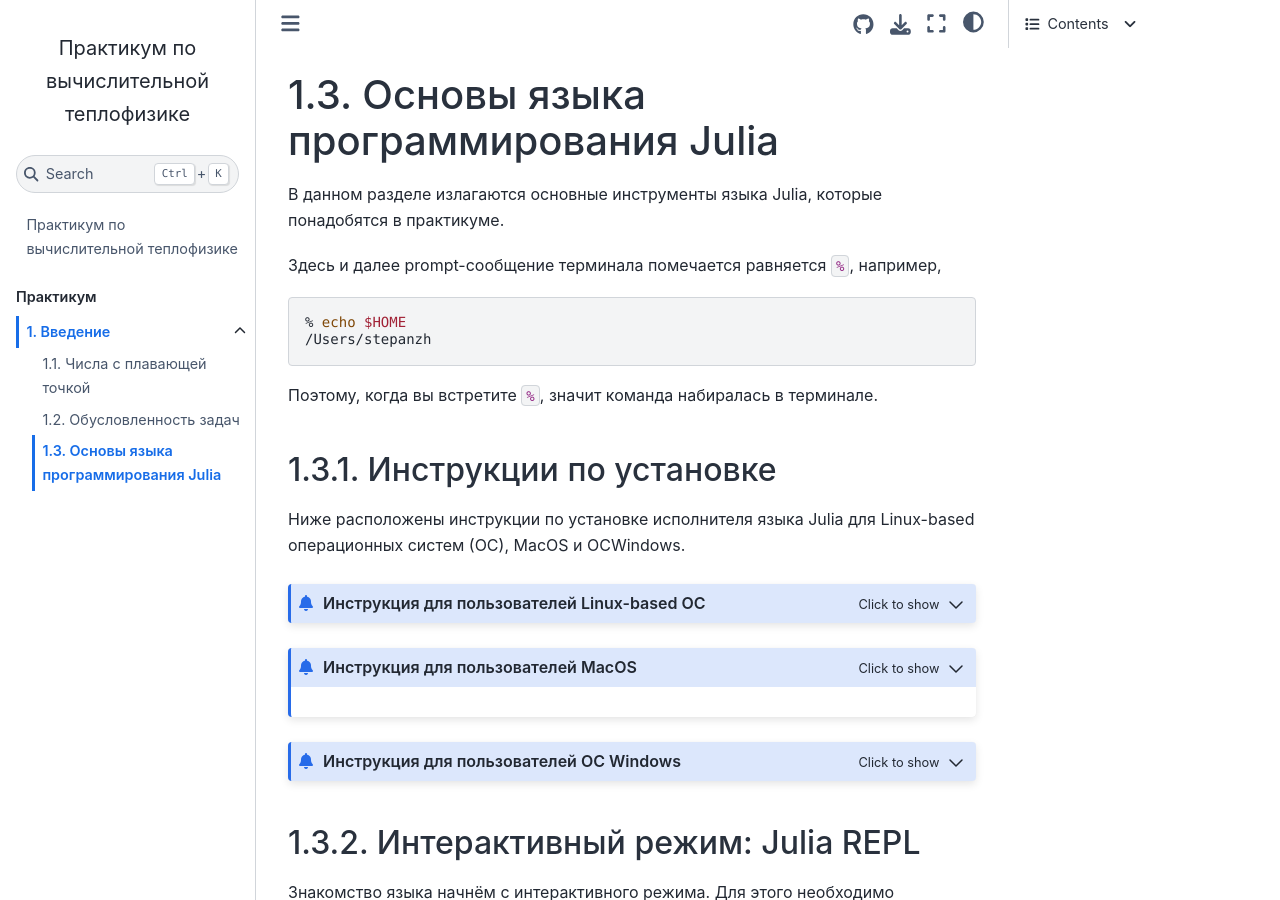
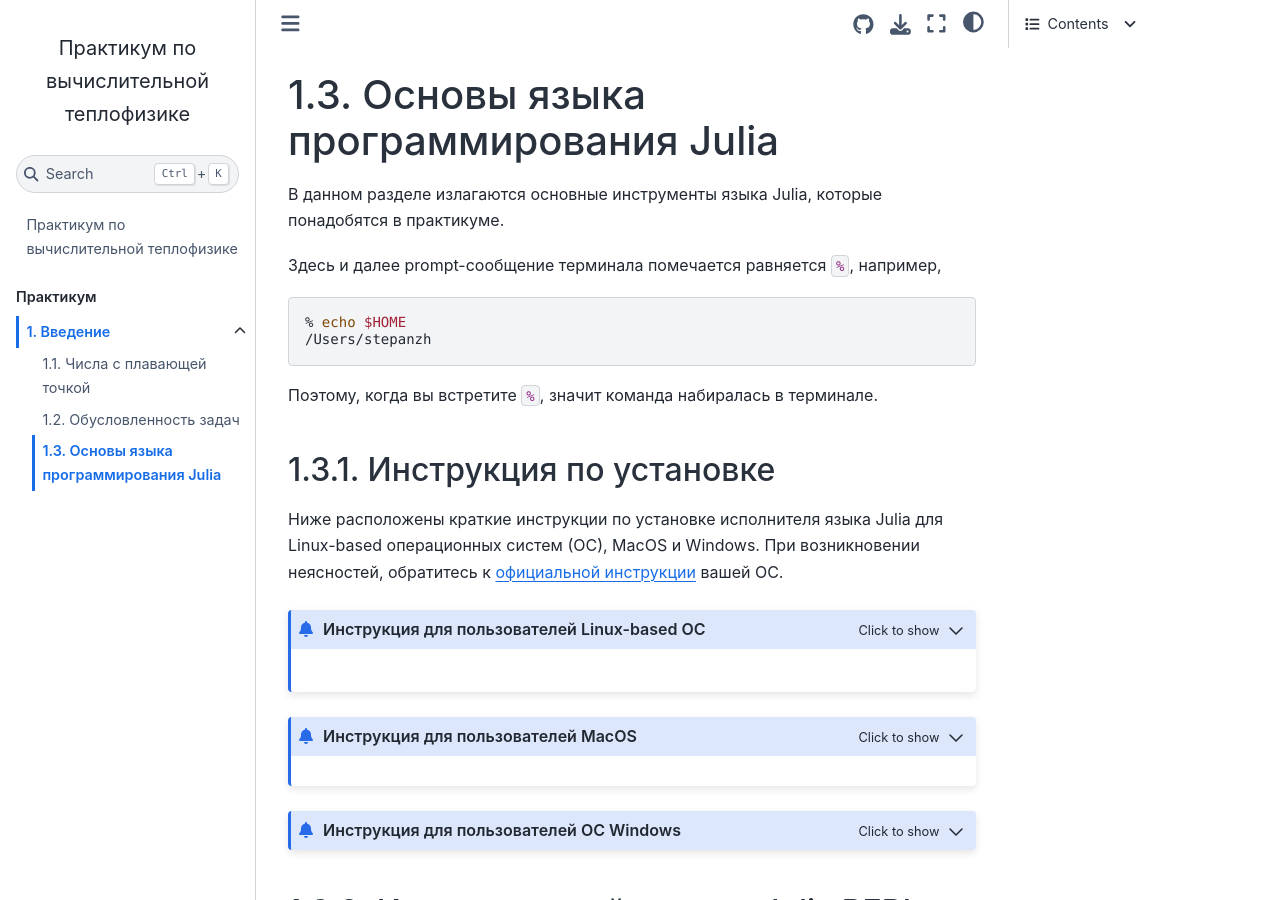
Before and after one commit to stepanzh/computational_thermodynamics, a Jupyter Book: the page built from book/intro/julia.md, in a window 1280 px wide and 900 px high. Built offline with Jupyter Book 1.0.4 settings and Sphinx 7.4.7 and the Sphinx Book theme 1.1.4, drawn with Linux system fonts in a browser that asks for light colours; some of the changed lines change nothing that is shown.

Commit message:
Инструкция для Linux

````diff
--- a/book/intro/julia.md
+++ b/book/intro/julia.md
@@ -16,14 +16,53 @@
 
 Поэтому, когда вы встретите `%`, значит команда набиралась в терминале.
 
-## Инструкции по установке
+## Инструкция по установке
 
-Ниже расположены инструкции по установке исполнителя языка Julia для Linux-based операционных систем (ОС), MacOS и ОСWindows.
+Ниже расположены краткие инструкции по установке исполнителя языка Julia для Linux-based операционных систем (ОС), MacOS и Windows. При возникновении неясностей, обратитесь к [официальной инструкции](https://julialang.org/downloads/platform/) вашей ОС.
 
 ```{admonition} Инструкция для пользователей Linux-based ОС
 :class: dropdown
 
-Инструкция появится позже.
+**1. Скачать последнюю версию интерпретатора**
+
+На сайте загрузок {{ urldownload }} найти в таблице свою систему и архитектуру
+(скорее всего, это Generic Linux on x86, 64-bit).
+
+:::{warning}
+Использовать пакеты `julia` из репозитория дистрибутива настоятельно не рекомендуется, поскольку в репозиториях сборка часто неверно сконфигурирована, из-за чего сторонние библиотеки для Julia могут отказаться работать.
+:::
+
+**2. Распаковать скачанный архив**
+
+(предполагаем, что скачанный архив лежит непосредственно в домашней директории)
+
+:::console
+$ tar -xzf julia-1.6.2-linux-x86_64.tar.gz
+:::
+
+После этого в домашней директории должна появиться директория `julia-1.6.2`, где находится исполняемый файл интерпретатора и необходимые для его работы библиотеки.
+
+**3. Добавить исполняемый файл в `PATH`**
+
+Рекомендуется вместо добавления в `PATH` директории, в которой лежит исполняемый файл, добавить символьную ссылку на этот файл в директорию, которая уже в `PATH`. В большинстве дистрибутивов директория `~/bin`, если она существует, автоматически добавляется в `PATH`, что позволяет добавить ссылку, даже не имея прав администратора. Если директории `~/bin` нет, то её сначала нужно создать:
+
+:::console
+$ mkdir ~/bin
+:::
+
+Затем делаем там символьную ссылку на исполняемый файл интерпретатора
+
+:::console
+$ ln -s ~/julia-1.6.2/bin/julia ~/bin/julia
+:::
+
+Теперь интерпретатор можно запускать, просто набрав `julia` в командной строке (возможно, нужно начать новую сессию в терминале).
+
+Можно вместо домашней директории сделать символьную ссылку в системной директории (нужны права администратора):
+
+:::console
+# ln -s ~/julia-1.6.2/bin/julia /usr/local/bin/julia
+:::
 ```
 
 ```{admonition} Инструкция для пользователей MacOS
````
